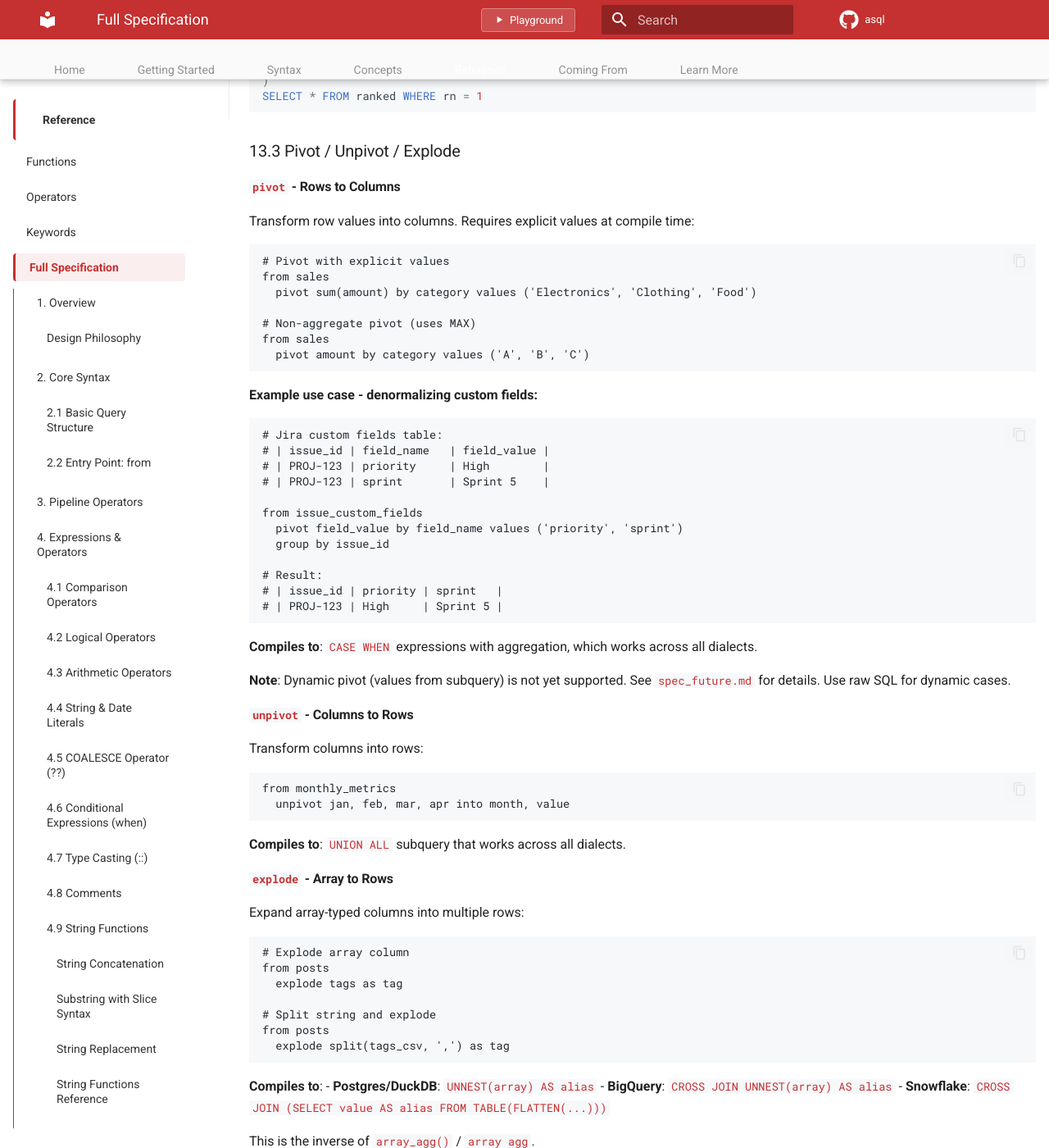
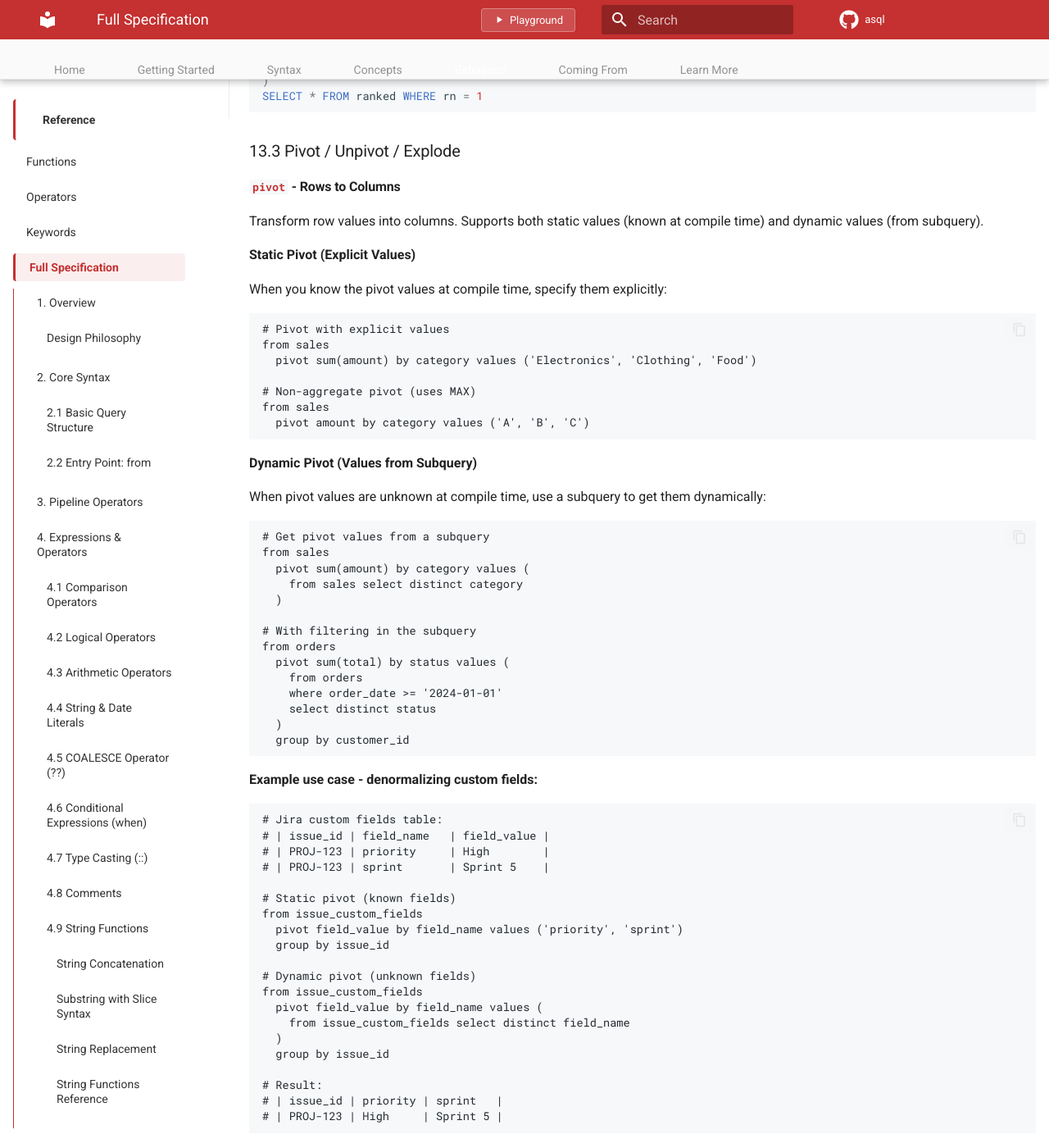
Before and after one commit to davefowler/asql, an MkDocs documentation site: the page built from docs/spec.md, in a window 1280 px wide and 1400 px high, scrolled down 38154 px. Shown: the whole window at 82% size. Built offline with MkDocs 1.6.1 and Material for MkDocs 9.7.7, drawn with Linux system fonts in a browser that asks for light colours; comment, search, counter and statistics services are not loaded; some of the changed text lies outside the part shown.

Commit message:
feat: Implement dynamic pivot with subquery support
Co-authored-by: davefowler <davefowler@gmail.com>

````diff
--- a/docs/spec.md
+++ b/docs/spec.md
@@ -1817,7 +1817,11 @@ SELECT * FROM ranked WHERE rn = 1
 
 #### `pivot` - Rows to Columns
 
-Transform row values into columns. Requires explicit values at compile time:
+Transform row values into columns. Supports both static values (known at compile time) and dynamic values (from subquery).
+
+**Static Pivot (Explicit Values)**
+
+When you know the pivot values at compile time, specify them explicitly:
 
 ```asql
 # Pivot with explicit values
@@ -1827,6 +1831,27 @@ from sales
 # Non-aggregate pivot (uses MAX)
 from sales
   pivot amount by category values ('A', 'B', 'C')
+```
+
+**Dynamic Pivot (Values from Subquery)**
+
+When pivot values are unknown at compile time, use a subquery to get them dynamically:
+
+```asql
+# Get pivot values from a subquery
+from sales
+  pivot sum(amount) by category values (
+    from sales select distinct category
+  )
+
+# With filtering in the subquery
+from orders
+  pivot sum(total) by status values (
+    from orders
+    where order_date >= '2024-01-01'
+    select distinct status
+  )
+  group by customer_id
 ```
 
 **Example use case - denormalizing custom fields:**
@@ -1837,18 +1862,24 @@ from sales
 # | PROJ-123 | priority     | High        |
 # | PROJ-123 | sprint       | Sprint 5    |
 
+# Static pivot (known fields)
 from issue_custom_fields
   pivot field_value by field_name values ('priority', 'sprint')
   group by issue_id
 
+# Dynamic pivot (unknown fields)
+from issue_custom_fields
+  pivot field_value by field_name values (
+    from issue_custom_fields select distinct field_name
+  )
+  group by issue_id
+
 # Result:
 # | issue_id | priority | sprint   |
 # | PROJ-123 | High     | Sprint 5 |
 ```
 
-**Compiles to**: `CASE WHEN` expressions with aggregation, which works across all dialects.
-
-**Note**: Dynamic pivot (values from subquery) is not yet supported. See `spec_future.md` for details. Use raw SQL for dynamic cases.
+**Compiles to**: `CASE WHEN` expressions with aggregation. For dynamic pivot, the subquery is compiled to a CTE and used to generate pivot expressions, which works across all dialects.
 
 #### `unpivot` - Columns to Rows
 
````
Also changed, not shown: docs/github_issues_to_create.md (+4 -29 lines), docs/spec_future.md (+0 -26 lines), docs/status.md (+1 -2 lines), docs/syntax/pivot-unpivot.md (+35 -3 lines), docs/unimplemented_features.md (+8 -15 lines).
